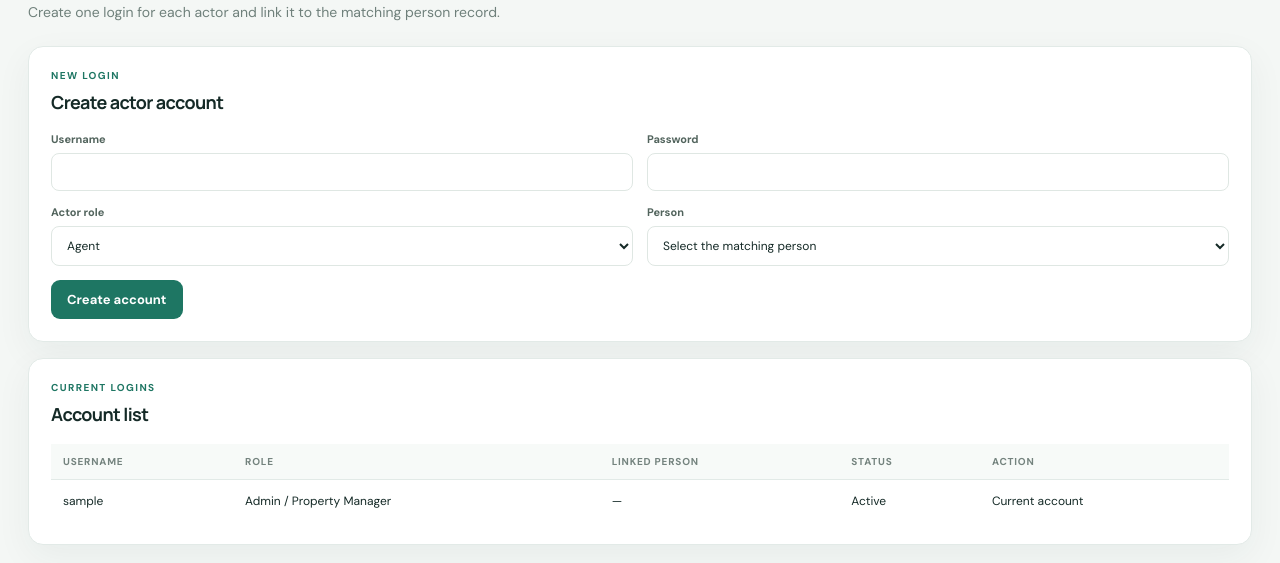
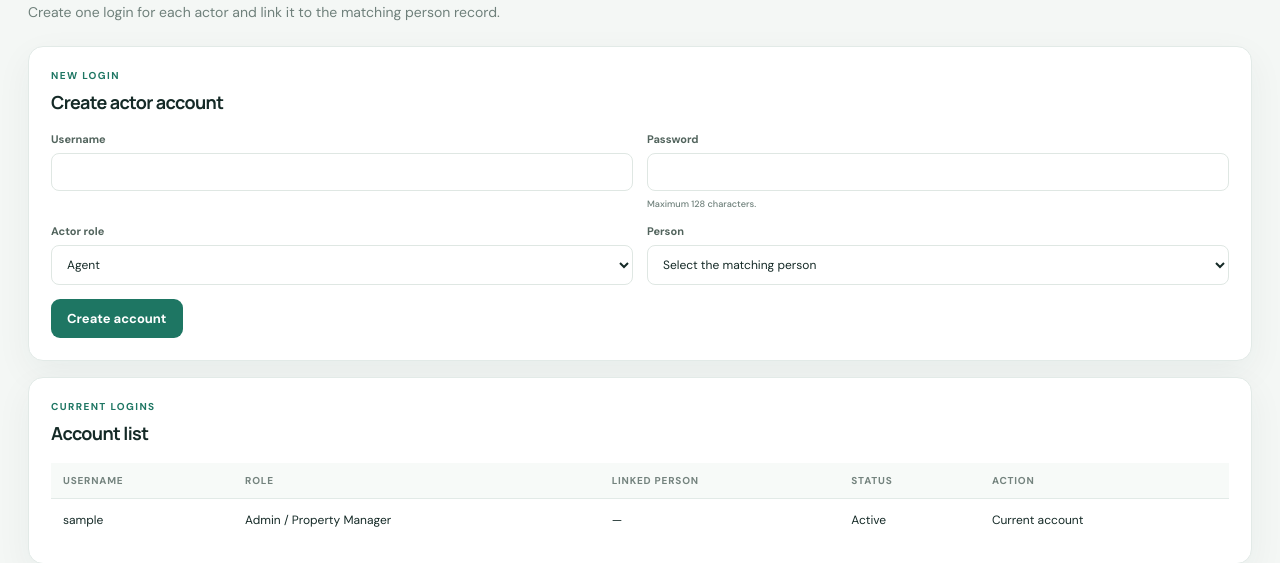
Before and after one commit to toilahien/DATATABASE-HIEN_DAT_KHA, a Flask app: page /accounts in a window 1280 px wide. Shown: the part 181-744 px from the top of the page. Run offline with Flask 3, Linux system fonts and the light colour scheme; the visitor is signed in with stand-in values (Sample User, id 1); data that the repository does not hold is empty.

Commit message:
Remove minimum account password length

```diff
--- a/project/ui/app.py
+++ b/project/ui/app.py
@@ -149,8 +149,10 @@ def setup():
         confirm = request.form.get("confirm_password", "")
         if not valid_username(username):
             flash("Use 3–80 letters, numbers, dots, underscores, or hyphens for the username.", "error")
-        elif len(password) < 12:
-            flash("Use a password with at least 12 characters.", "error")
+        elif not password:
+            flash("Password is required.", "error")
+        elif len(password) > 128:
+            flash("Password cannot exceed 128 characters.", "error")
         elif password != confirm:
             flash("The passwords do not match.", "error")
         else:
@@ -202,8 +204,10 @@ def accounts():
         try:
             if not valid_username(username):
                 raise ValueError("Username must be 3–80 letters, numbers, dots, underscores, or hyphens.")
-            if len(password) < 12:
-                raise ValueError("Password must contain at least 12 characters.")
+            if not password:
+                raise ValueError("Password is required.")
+            if len(password) > 128:
+                raise ValueError("Password cannot exceed 128 characters.")
             if role not in {"ADMIN", "AGENT", "OWNER", "TENANT_BUYER"}:
                 raise ValueError("Choose a valid actor role.")
             person_id = int(person_raw) if person_raw else None
--- a/project/ui/templates/accounts.html
+++ b/project/ui/templates/accounts.html
@@ -1,6 +1,6 @@
 {% extends 'base.html' %}{% block title %}Accounts{% endblock %}{% block content %}
 <div class="page-heading"><div><p class="eyebrow">ACCESS CONTROL</p><h1>Accounts</h1><p class="muted">Create one login for each actor and link it to the matching person record.</p></div></div>
-<section class="panel form-panel"><div class="panel-head"><div><p class="eyebrow">NEW LOGIN</p><h2>Create actor account</h2></div></div><form method="post" class="form-grid"><input type="hidden" name="csrf_token" value="{{ csrf_token }}"><label>Username<input name="username" minlength="3" maxlength="80" required></label><label>Password<input type="password" name="password" minlength="12" required></label><label>Actor role<select name="actor_role" id="actor_role" required onchange="filterPeople()"><option value="AGENT">Agent</option><option value="OWNER">Owner</option><option value="TENANT_BUYER">Tenant / Buyer</option><option value="ADMIN">Admin / Property Manager</option></select></label><label id="person-label">Person<select name="person_id"><option value="">Select the matching person</option>{% for p in people %}<option value="{{p.person_id}}" data-kind="{{p.profile_type}}">#{{p.person_id}} · {{p.full_name}} ({{p.profile_type|replace('_',' ')|title}})</option>{% endfor %}</select></label><div class="form-actions"><button class="button" type="submit">Create account</button></div></form></section>
+<section class="panel form-panel"><div class="panel-head"><div><p class="eyebrow">NEW LOGIN</p><h2>Create actor account</h2></div></div><form method="post" class="form-grid"><input type="hidden" name="csrf_token" value="{{ csrf_token }}"><label>Username<input name="username" minlength="3" maxlength="80" required></label><label>Password<input type="password" name="password" maxlength="128" required><small>Maximum 128 characters.</small></label><label>Actor role<select name="actor_role" id="actor_role" required onchange="filterPeople()"><option value="AGENT">Agent</option><option value="OWNER">Owner</option><option value="TENANT_BUYER">Tenant / Buyer</option><option value="ADMIN">Admin / Property Manager</option></select></label><label id="person-label">Person<select name="person_id"><option value="">Select the matching person</option>{% for p in people %}<option value="{{p.person_id}}" data-kind="{{p.profile_type}}">#{{p.person_id}} · {{p.full_name}} ({{p.profile_type|replace('_',' ')|title}})</option>{% endfor %}</select></label><div class="form-actions"><button class="button" type="submit">Create account</button></div></form></section>
 <section class="panel"><div class="panel-head"><div><p class="eyebrow">CURRENT LOGINS</p><h2>Account list</h2></div></div><div class="table-wrap"><table><thead><tr><th>Username</th><th>Role</th><th>Linked person</th><th>Status</th><th>Action</th></tr></thead><tbody>{% for a in accounts %}<tr><td>{{a.username}}</td><td>{{role_titles[a.actor_role]}}</td><td>{{('#' ~ a.person_id ~ ' · ' ~ a.full_name) if a.person_id else '—'}}</td><td>{{'Active' if a.is_active else 'Disabled'}}</td><td>{% if a.account_id != current_user.account_id %}<form method="post" action="{{url_for('toggle_account',account_id=a.account_id)}}"><input type="hidden" name="csrf_token" value="{{ csrf_token }}"><button class="mini-button" type="submit">{{'Disable' if a.is_active else 'Enable'}}</button></form>{% else %}Current account{% endif %}</td></tr>{% else %}<tr><td colspan="5" class="empty">No accounts found.</td></tr>{% endfor %}</tbody></table></div></section>
 <script>function filterPeople(){const role=document.getElementById('actor_role').value;const sel=document.querySelector('select[name="person_id"]');const label=document.getElementById('person-label');label.hidden=role==='ADMIN';sel.disabled=role==='ADMIN';sel.required=role!=='ADMIN';sel.value='';sel.querySelectorAll('option[data-kind]').forEach(o=>{o.hidden=role==='AGENT'?o.dataset.kind!=='AGENT':role==='OWNER'?o.dataset.kind!=='OWNER':!['TENANT','BUYER'].includes(o.dataset.kind)})}filterPeople();</script>
 {% endblock %}
--- a/project/ui/templates/setup.html
+++ b/project/ui/templates/setup.html
@@ -1,4 +1,4 @@
 {% extends 'base.html' %}{% block title %}Initial setup{% endblock %}{% block content %}
 <div class="auth-wrap"><section class="panel auth-panel"><p class="eyebrow">FIRST TIME SETUP</p><h1>Create Admin account</h1><p class="muted">This one-time setup is available only while the database has no Admin account.</p>
-<form method="post" class="form-grid"><input type="hidden" name="csrf_token" value="{{ csrf_token }}"><label class="wide">Username<input name="username" minlength="3" maxlength="80" autocomplete="username" required autofocus></label><label class="wide">Password<input type="password" name="password" minlength="12" autocomplete="new-password" required><small>Use at least 12 characters.</small></label><label class="wide">Confirm password<input type="password" name="confirm_password" minlength="12" autocomplete="new-password" required></label><div class="form-actions"><button class="button" type="submit">Create Admin</button></div></form></section></div>
+<form method="post" class="form-grid"><input type="hidden" name="csrf_token" value="{{ csrf_token }}"><label class="wide">Username<input name="username" minlength="3" maxlength="80" autocomplete="username" required autofocus></label><label class="wide">Password<input type="password" name="password" maxlength="128" autocomplete="new-password" required><small>Maximum 128 characters.</small></label><label class="wide">Confirm password<input type="password" name="confirm_password" maxlength="128" autocomplete="new-password" required></label><div class="form-actions"><button class="button" type="submit">Create Admin</button></div></form></section></div>
 {% endblock %}
```
